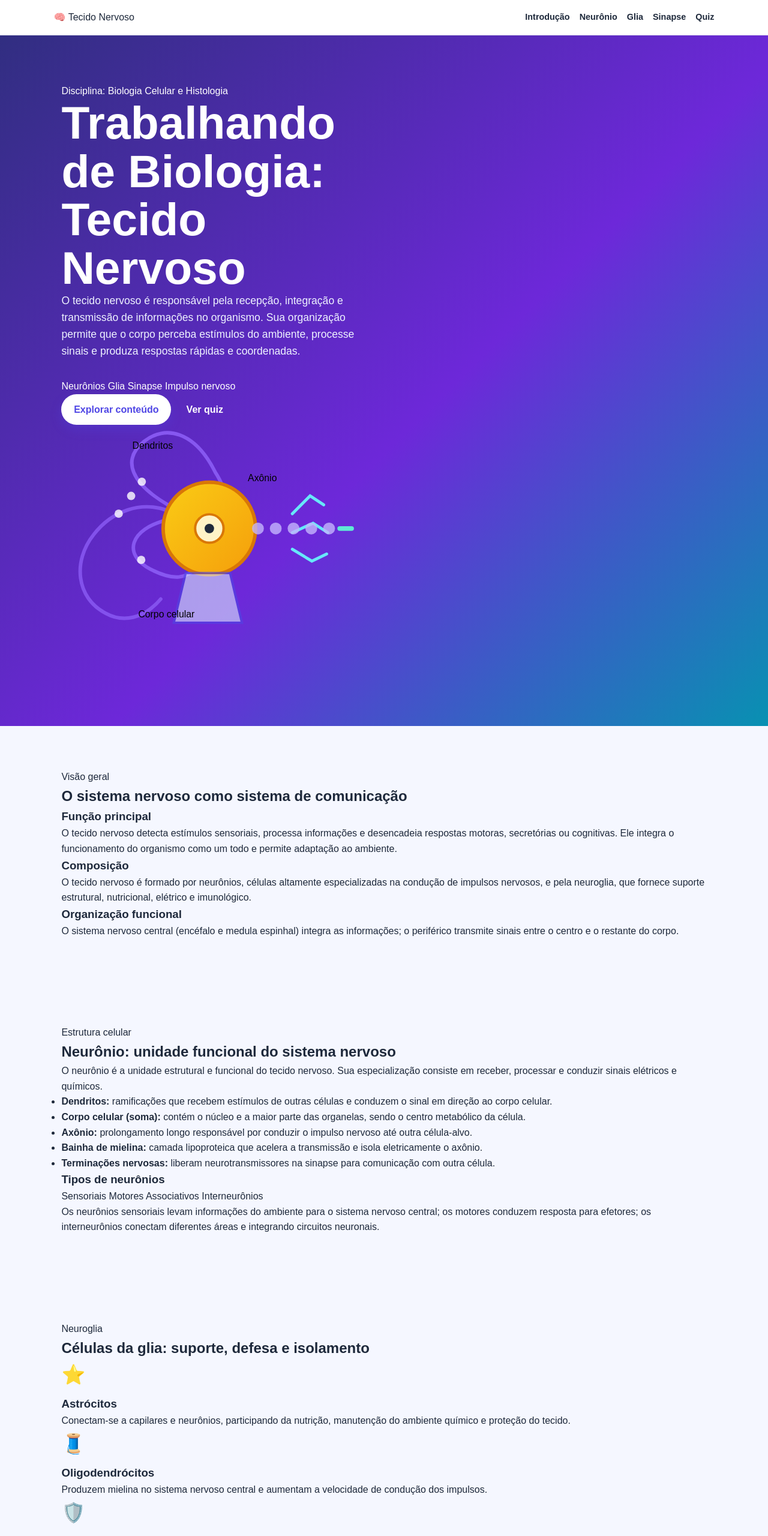
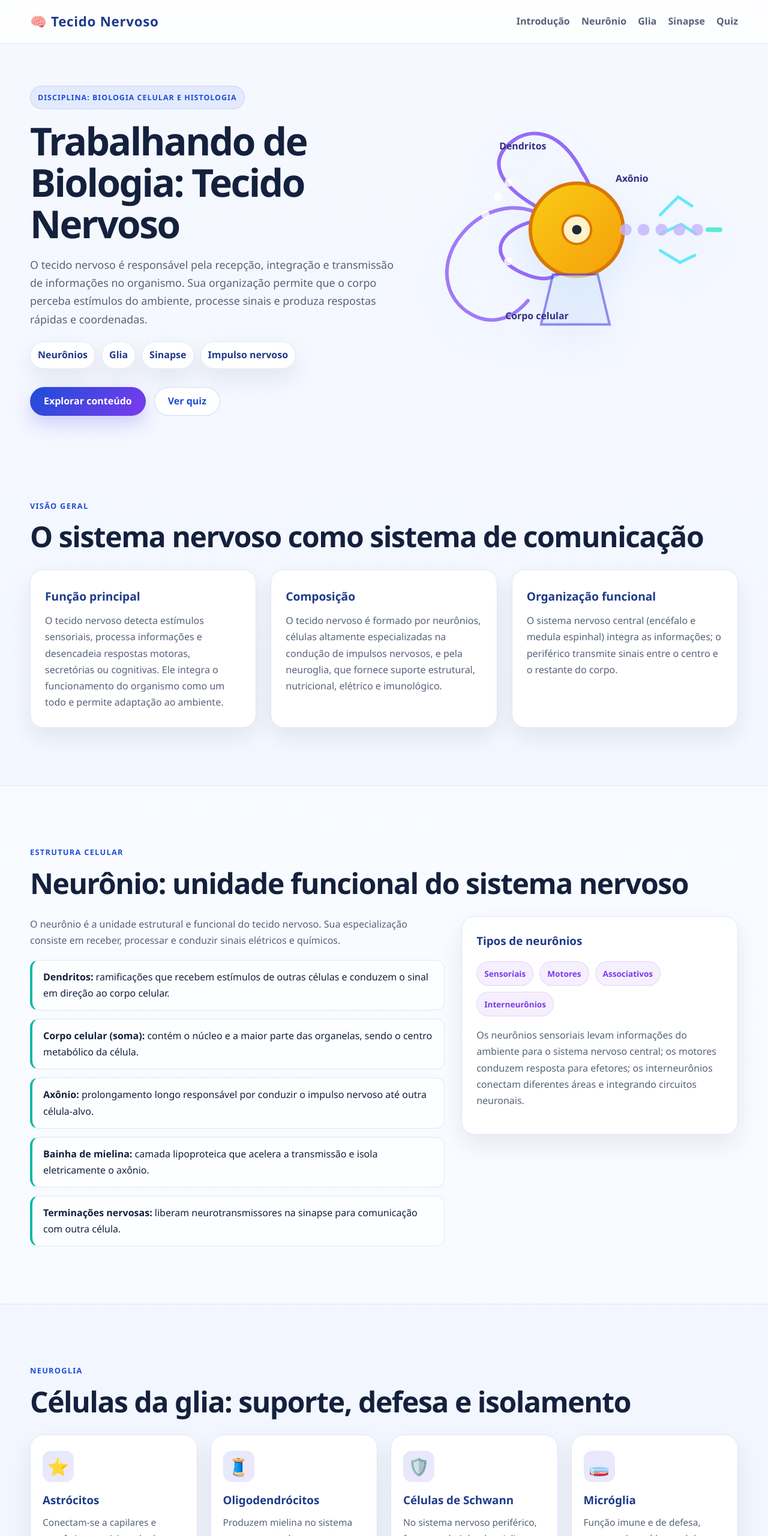
Before and after one commit to izaquesampaio-blip/TRABALHO-DE-BIOLOGIA-2, a plain HTML site: page index.html in a window 1280 px wide. Shown: the top 2560 px of the page at 60% size. Drawn offline with Linux system fonts and the light colour scheme.

Commit message:
Atualiza o CSS para um visual mais acadêmico e universitário

```diff
--- a/style.css
+++ b/style.css
@@ -1,15 +1,580 @@
-:root{--primary:#4f46e5;--secondary:#7c3aed;--cyan:#0891b2;--ink:#1e293b;--muted:#64748b;--bg:#f5f7ff;--card:#fff;--border:#e2e8f0;--success:#15803d;--danger:#b91c1b;--shadow:0 10px 30px #1e293b18}
-*{box-sizing:border-box;margin:0;padding:0}html{scroll-behavior:smooth}body{font-family:Arial,Helvetica,sans-serif;line-height:1.6;color:var(--ink);background:var(--bg)}a{color:inherit;text-decoration:none}button{font:inherit;cursor:pointer}
-.nav{position:sticky;top:0;z-index:10;display:flex;justify-content:space-between;align-items:center;gap:1rem;padding:1rem 7%;background:#fffffff2;border-bottom:1px solid var(--border);backdrop-filter:blur(10px)}.logo{font-size:1.25rem;font-weight:800;color:var(--primary)}.nav ul{display:flex;flex-wrap:wrap;gap:1rem;list-style:none;font-size:.9rem;font-weight:700}.nav a:hover{color:var(--primary)}
-.hero{display:grid;grid-template-columns:1fr 1fr;align-items:center;gap:3rem;min-height:540px;padding:5rem 8%;color:#fff;background:linear-gradient(135deg,#312e81,#6d28d9 55%,#0891b2)}.hero h1{font-size:clamp(2.5rem,6vw,4.8rem);line-height:1.05}.hero h2{margin:1rem 0;color:#e0e7ff;font-weight:500}.hero p{max-width:580px;margin-bottom:2rem;color:#eef2ff;font-size:1.1rem}.btn{display:inline-block;padding:.8rem 1.3rem;border:0;border-radius:999px;font-weight:700;transition:.25s}.btn-primary{color:#fff;background:var(--primary);box-shadow:0 8px 18px #4f46e54d}.hero .btn-primary{background:#fff;color:var(--primary)}.btn:hover{transform:translateY(-3px)}
-.hero-art{display:flex;justify-content:center;align-items:center;min-height:280px}.neuron-art{position:relative;width:280px;height:210px;animation:float 4s ease-in-out infinite}.neuron-art:before{content:'◉';position:absolute;top:65px;left:105px;z-index:2;display:grid;place-items:center;width:75px;height:75px;border:7px solid #fef08a;border-radius:50%;color:#92400e;background:#facc15;font-size:2rem;box-shadow:0 0 30px #facc1580}.neuron-art:after{content:'';position:absolute;top:101px;left:170px;width:105px;height:10px;border-radius:10px;background:#67e8f9;box-shadow:30px 0 #67e8f9}.branch{position:absolute;left:10px;width:125px;height:8px;border-radius:8px;background:#c4b5fd;transform-origin:right}.b1{top:85px;transform:rotate(-35deg)}.b2{top:125px;transform:rotate(-5deg)}.b3{top:165px;transform:rotate(28deg)}@keyframes float{50%{transform:translateY(-12px)}}
-section{padding:4.5rem 8%}.title{text-align:center;color:var(--primary);font-size:clamp(1.8rem,4vw,2.7rem);margin-bottom:.6rem}.subtitle{max-width:700px;margin:0 auto 2.2rem;text-align:center;color:var(--muted)}
-.grid{display:grid;grid-template-columns:repeat(3,1fr);gap:1.3rem}.card,.tab-panel,.quiz,.case{padding:1.5rem;background:var(--card);border:1px solid var(--border);border-radius:18px;box-shadow:var(--shadow)}.card{transition:.25s}.card:hover{transform:translateY(-5px)}.card h3{margin-bottom:.5rem;color:var(--primary)}.card p{color:var(--muted)}.icon{font-size:2rem;margin-bottom:.5rem}.objectives{display:grid;grid-template-columns:repeat(2,1fr);gap:1rem;max-width:900px;margin:auto}.objective{padding:1rem 1.2rem;background:#fff;border-left:5px solid var(--cyan);border-radius:10px;box-shadow:0 5px 16px #0f172a12}.objective:before{content:'✓';margin-right:.6rem;color:var(--success);font-weight:bold}
-.content-section{background:#eef2ff}.tabs{display:flex;flex-wrap:wrap;justify-content:center;gap:.6rem;margin-bottom:1.5rem}.tab{padding:.7rem 1rem;border:1px solid var(--border);border-radius:999px;background:#fff;font-weight:bold}.tab.active,.tab:hover{color:#fff;background:var(--primary);border-color:var(--primary)}.tab-panel{display:none;max-width:850px;margin:auto;animation:show .3s}.tab-panel.active{display:block}@keyframes show{from{opacity:0;transform:translateY(8px)}to{opacity:1;transform:none}}
-.diagram{position:relative;max-width:900px;height:280px;margin:1.5rem auto;padding:1rem;overflow:hidden;background:#fff;border:2px dashed #a5b4fc;border-radius:18px}.body-cell{position:absolute;top:95px;left:40%;z-index:2;display:grid;place-items:center;width:90px;height:90px;border:6px solid #f59e0b;border-radius:50%;background:#facc15;font-size:.75rem;font-weight:bold;text-align:center}.axon{position:absolute;top:134px;left:49%;width:40%;height:13px;border-radius:10px;background:var(--primary)}.dendrite{position:absolute;left:25%;width:125px;height:7px;border-radius:8px;background:var(--secondary);transform-origin:right}.d1{top:105px;transform:rotate(-25deg)}.d2{top:137px;transform:rotate(8deg)}.d3{top:170px;transform:rotate(28deg)}.myelin{position:absolute;top:-12px;width:60px;height:38px;border:4px solid #22d3ee;border-radius:20px;background:#cffafe}.m1{left:18px}.m2{left:95px}.m3{left:172px}.m4{left:249px}.label{position:absolute;padding:.3rem .6rem;border:1px solid #fbbf24;border-radius:7px;background:#fef3c7;font-size:.75rem;font-weight:bold}
-.glia{grid-template-columns:repeat(4,1fr)}.synapse{text-align:center}.animation{position:relative;display:flex;justify-content:space-around;align-items:center;height:150px;margin:1.5rem 0;overflow:hidden;background:#f8fafc;border-radius:12px}.terminal{width:145px;height:55px;border-radius:50%;background:var(--primary)}.cleft{width:70px;height:5px;background:#ef4444}.dot{position:absolute;width:12px;height:12px;border-radius:50%;background:#facc15;opacity:0}.animation.play .dot{animation:cross 2s linear infinite}@keyframes cross{0%{left:35%;opacity:0}20%,80%{opacity:1}100%{left:65%;opacity:0}}
-.track{height:17px;margin:1.5rem 0;overflow:hidden;border-radius:20px;background:#cbd5e1}.track:after{content:'';display:block;width:12%;height:100%;border-radius:inherit;background:linear-gradient(90deg,var(--cyan),var(--primary));transform:translateX(-100%)}.track.active:after{animation:move 2.5s linear infinite}@keyframes move{to{transform:translateX(900%)}}
-.case{max-width:900px;margin:auto;border-left:7px solid #f59e0b;background:linear-gradient(135deg,#fff7ed,#fef3c7)}.case h3{color:#b45309;margin-bottom:.7rem}.answer{display:none;margin-top:1rem;padding:1rem;color:#166534;background:#dcfce7;border-radius:9px}.answer.show{display:block}
-.quiz{max-width:850px;margin:auto}.question{padding-bottom:1.3rem;margin-bottom:1.3rem;border-bottom:1px solid var(--border)}.question h3{margin-bottom:.7rem;color:var(--primary)}.option{display:block;padding:.7rem 1rem;margin:.5rem 0;border:1px solid var(--border);border-radius:9px;background:#f8fafc;cursor:pointer}.option:hover{border-color:var(--primary);background:#eef2ff}.option input{margin-right:.5rem;accent-color:var(--primary)}.correct{border-color:var(--success)!important;background:#dcfce7!important}.incorrect{border-color:var(--danger)!important;background:#fee2e2!important}.result{margin-top:1rem;padding:1rem;text-align:center;font-weight:bold;background:#eef2ff;border-radius:9px}
-.summary{background:#eef2ff}.summary ul,.refs ul{max-width:800px;margin:auto;padding-left:1.3rem}.summary li,.refs li{margin:.6rem 0}footer{padding:2rem;text-align:center;color:#e0e7ff;background:#1e1b4b}
-:focus-visible{outline:3px solid #facc15;outline-offset:3px}@media(max-width:850px){.hero{grid-template-columns:1fr;text-align:center}.hero p{margin-left:auto;margin-right:auto}.grid,.glia{grid-template-columns:repeat(2,1fr)}}@media(max-width:600px){.nav{flex-direction:column}.nav ul{justify-content:center;font-size:.8rem}.hero{padding:4rem 5%}section{padding:3.5rem 5%}.grid,.objectives,.glia{grid-template-columns:1fr}.diagram{transform:scale(.75);transform-origin:top center;margin-bottom:-65px}}
+:root {
+  --bg: #f4f7fb;
+  --panel: #ffffff;
+  --panel-alt: #eef3ff;
+  --primary: #1d4ed8;
+  --primary-strong: #1e3a8a;
+  --secondary: #7c3aed;
+  --accent: #14b8a6;
+  --text: #14213d;
+  --muted: #57627a;
+  --line: #dfe8f5;
+  --success: #0f766e;
+  --shadow: 0 16px 38px rgba(17, 24, 39, 0.08);
+  --radius: 22px;
+  --radius-sm: 14px;
+}
+
+* {
+  box-sizing: border-box;
+  margin: 0;
+  padding: 0;
+}
+
+html {
+  scroll-behavior: smooth;
+}
+
+body {
+  font-family: "Segoe UI", Tahoma, Geneva, Verdana, sans-serif;
+  background: linear-gradient(180deg, #f5f8ff 0%, #eef4ff 100%);
+  color: var(--text);
+  line-height: 1.7;
+}
+
+img, svg {
+  max-width: 100%;
+  display: block;
+}
+
+a {
+  text-decoration: none;
+  color: inherit;
+}
+
+.container {
+  width: min(1180px, calc(100% - 32px));
+  margin: 0 auto;
+}
+
+.topbar {
+  position: sticky;
+  top: 0;
+  z-index: 30;
+  backdrop-filter: blur(12px);
+  background: rgba(255,255,255,0.82);
+  border-bottom: 1px solid var(--line);
+}
+
+.nav {
+  display: flex;
+  align-items: center;
+  justify-content: space-between;
+  min-height: 72px;
+}
+
+.brand {
+  font-size: 1.4rem;
+  font-weight: 800;
+  color: var(--primary-strong);
+  letter-spacing: 0.03em;
+}
+
+.nav ul {
+  display: flex;
+  list-style: none;
+  gap: 1.2rem;
+  flex-wrap: wrap;
+}
+
+.nav li a {
+  color: var(--muted);
+  font-weight: 600;
+  transition: color 0.2s ease;
+}
+
+.nav li a:hover {
+  color: var(--primary);
+}
+
+.hero {
+  padding: 70px 0 40px;
+}
+
+.hero-grid {
+  display: grid;
+  grid-template-columns: 1.1fr 0.9fr;
+  align-items: center;
+  gap: 32px;
+}
+
+.eyebrow {
+  display: inline-block;
+  background: rgba(29, 78, 216, 0.08);
+  color: var(--primary);
+  border: 1px solid rgba(29, 78, 216, 0.15);
+  padding: 8px 12px;
+  border-radius: 999px;
+  font-weight: 700;
+  font-size: 0.78rem;
+  letter-spacing: 0.08em;
+  text-transform: uppercase;
+}
+
+.hero-copy h1 {
+  margin-top: 18px;
+  font-size: clamp(2.2rem, 5vw, 4.1rem);
+  line-height: 1.08;
+  letter-spacing: -0.04em;
+}
+
+.hero-copy p {
+  margin-top: 18px;
+  max-width: 620px;
+  font-size: 1.12rem;
+  color: var(--muted);
+}
+
+.hero-badges {
+  margin-top: 22px;
+  display: flex;
+  flex-wrap: wrap;
+  gap: 10px;
+}
+
+.hero-badges span {
+  background: #ffffff;
+  border: 1px solid var(--line);
+  color: var(--primary-strong);
+  font-weight: 700;
+  padding: 8px 12px;
+  border-radius: 999px;
+  box-shadow: var(--shadow);
+}
+
+.hero-actions {
+  display: flex;
+  gap: 14px;
+  margin-top: 30px;
+  flex-wrap: wrap;
+}
+
+.btn {
+  display: inline-flex;
+  align-items: center;
+  justify-content: center;
+  min-height: 48px;
+  padding: 0 22px;
+  border-radius: 999px;
+  font-weight: 700;
+  transition: transform 0.2s ease, box-shadow 0.2s ease;
+  border: 1px solid transparent;
+}
+
+.btn:hover {
+  transform: translateY(-2px);
+}
+
+.btn-primary {
+  background: linear-gradient(135deg, var(--primary), var(--secondary));
+  color: white;
+  box-shadow: 0 14px 30px rgba(79, 70, 229, 0.22);
+}
+
+.btn-secondary {
+  background: white;
+  color: var(--primary);
+  border-color: rgba(29, 78, 216, 0.2);
+}
+
+.hero-visual {
+  display: flex;
+  justify-content: center;
+}
+
+.neuron-svg {
+  width: min(100%, 520px);
+  filter: drop-shadow(0 24px 30px rgba(59, 130, 246, 0.12));
+}
+
+.label-tag {
+  font-size: 16px;
+  font-weight: 700;
+  fill: #312e81;
+}
+
+.section {
+  padding: 96px 0;
+}
+
+.section.alt {
+  background: rgba(255,255,255,0.4);
+  border-top: 1px solid var(--line);
+  border-bottom: 1px solid var(--line);
+}
+
+.section-kicker {
+  display: inline-block;
+  margin-bottom: 12px;
+  font-size: 0.8rem;
+  font-weight: 800;
+  letter-spacing: 0.1em;
+  text-transform: uppercase;
+  color: var(--primary);
+}
+
+.section-title {
+  font-size: clamp(2rem, 4vw, 3rem);
+  line-height: 1.15;
+  margin-bottom: 28px;
+  letter-spacing: -0.03em;
+}
+
+.intro-grid {
+  display: grid;
+  grid-template-columns: repeat(3, minmax(0, 1fr));
+  gap: 24px;
+}
+
+.info-card,
+.mini-card,
+.micro-panel,
+.quiz-card,
+.case-box,
+.signal-card {
+  background: var(--panel);
+  border: 1px solid var(--line);
+  border-radius: var(--radius);
+  box-shadow: var(--shadow);
+}
+
+.info-card {
+  padding: 28px 24px;
+}
+
+.info-card h3 {
+  margin-bottom: 10px;
+  color: var(--primary-strong);
+  font-size: 1.2rem;
+}
+
+.info-card p {
+  color: var(--muted);
+}
+
+.two-columns {
+  display: grid;
+  grid-template-columns: 1.2fr 0.8fr;
+  gap: 28px;
+  align-items: start;
+}
+
+.two-columns p {
+  color: var(--muted);
+  margin-bottom: 18px;
+}
+
+.check-list {
+  list-style: none;
+  display: grid;
+  gap: 14px;
+  padding-left: 0;
+}
+
+.check-list li {
+  position: relative;
+  background: rgba(255,255,255,0.75);
+  border: 1px solid var(--line);
+  border-left: 4px solid var(--accent);
+  border-radius: 14px;
+  padding: 14px 16px 14px 18px;
+  color: var(--text);
+}
+
+.micro-panel {
+  padding: 24px;
+}
+
+.micro-panel h3 {
+  color: var(--primary-strong);
+  margin-bottom: 18px;
+}
+
+.chip-grid {
+  display: flex;
+  flex-wrap: wrap;
+  gap: 10px;
+  margin-bottom: 18px;
+}
+
+.chip {
+  display: inline-flex;
+  align-items: center;
+  padding: 8px 12px;
+  background: rgba(124, 58, 237, 0.08);
+  color: var(--secondary);
+  border: 1px solid rgba(124, 58, 237, 0.15);
+  border-radius: 999px;
+  font-weight: 700;
+  font-size: 0.85rem;
+}
+
+.card-grid {
+  display: grid;
+  gap: 22px;
+}
+
+.four-columns {
+  grid-template-columns: repeat(4, minmax(0, 1fr));
+}
+
+.mini-card {
+  padding: 26px 20px;
+}
+
+.icon {
+  width: 52px;
+  height: 52px;
+  border-radius: 14px;
+  display: flex;
+  align-items: center;
+  justify-content: center;
+  background: linear-gradient(135deg, rgba(29, 78, 216, 0.12), rgba(124, 58, 237, 0.12));
+  font-size: 1.8rem;
+  margin-bottom: 14px;
+}
+
+.mini-card h3 {
+  margin-bottom: 8px;
+  color: var(--primary-strong);
+}
+
+.mini-card p {
+  color: var(--muted);
+  font-size: 0.97rem;
+}
+
+.synapse-layout {
+  align-items: center;
+}
+
+.synapse-box {
+  display: flex;
+  justify-content: center;
+}
+
+.synapse-visual {
+  width: min(100%, 520px);
+  height: 220px;
+  position: relative;
+  display: grid;
+  grid-template-columns: 1fr 150px 1fr;
+  align-items: center;
+  background: linear-gradient(180deg, #fdfdff 0%, #edf4ff 100%);
+  border: 1px solid var(--line);
+  border-radius: var(--radius);
+  padding: 18px;
+  box-shadow: var(--shadow);
+  overflow: hidden;
+}
+
+.pre, .post {
+  display: flex;
+  justify-content: center;
+  align-items: center;
+  height: 120px;
+  border-radius: 22px;
+  font-weight: 700;
+  color: var(--primary-strong);
+  background: linear-gradient(180deg, rgba(29,78,216,0.08), rgba(124,58,237,0.06));
+  border: 1px solid rgba(29,78,216,0.12);
+}
+
+.pre {
+  position: relative;
+}
+
+.post {
+  position: relative;
+}
+
+.cleft {
+  height: 100%;
+  position: relative;
+  display: flex;
+  align-items: center;
+  justify-content: center;
+}
+
+.cleft::before {
+  content: "";
+  display: block;
+  width: 100%;
+  height: 4px;
+  background: linear-gradient(90deg, transparent, #d946ef, transparent);
+  box-shadow: 0 0 14px rgba(217, 70, 239, 0.18);
+}
+
+.neurotransmitter {
+  position: absolute;
+  width: 14px;
+  height: 14px;
+  border-radius: 50%;
+  background: linear-gradient(135deg, #fbbf24, #f59e0b);
+  box-shadow: 0 0 12px rgba(251, 191, 36, 0.6);
+  animation: travel 2.8s ease-in-out infinite;
+}
+
+.t1 { animation-delay: 0s; }
+.t2 { animation-delay: 0.7s; }
+.t3 { animation-delay: 1.4s; }
+
+@keyframes travel {
+  0% { transform: translateX(-50px) scale(0.8); opacity: 0; }
+  20% { opacity: 1; }
+  80% { opacity: 1; }
+  100% { transform: translateX(50px) scale(1.1); opacity: 0; }
+}
+
+.fact-box {
+  background: rgba(20, 184, 166, 0.08);
+  border: 1px solid rgba(20, 184, 166, 0.2);
+  border-radius: var(--radius-sm);
+  padding: 16px 18px;
+  color: var(--text);
+  font-weight: 500;
+}
+
+.signal-card {
+  padding: 26px 22px;
+}
+
+.signal-line {
+  position: relative;
+  width: 100%;
+  height: 22px;
+  background: linear-gradient(90deg, #e2e8f0, #cbd5e1);
+  border-radius: 999px;
+  overflow: hidden;
+  margin-bottom: 18px;
+}
+
+.signal-ball {
+  position: absolute;
+  left: -30px;
+  top: 50%;
+  width: 18px;
+  height: 18px;
+  border-radius: 50%;
+  transform: translateY(-50%);
+  background: linear-gradient(135deg, #4f46e5, #7c3aed);
+  box-shadow: 0 0 18px rgba(79,70,229,0.38);
+  animation: moveBall 3s linear infinite;
+}
+
+@keyframes moveBall {
+  0% { left: -20px; }
+  100% { left: calc(100% - 10px); }
+}
+
+.case-box {
+  padding: 30px 28px;
+  background: linear-gradient(135deg, rgba(251, 191, 36, 0.08), rgba(255,255,255,0.8));
+  border-left: 5px solid #f59e0b;
+}
+
+.case-box p {
+  color: var(--muted);
+  margin-bottom: 12px;
+}
+
+.quiz-card {
+  padding: 28px 24px;
+  background: rgba(255,255,255,0.92);
+}
+
+.question {
+  padding: 18px 0;
+  border-bottom: 1px solid var(--line);
+}
+
+.question:last-of-type {
+  border-bottom: none;
+}
+
+.question p {
+  font-weight: 700;
+  margin-bottom: 10px;
+}
+
+.question label {
+  display: flex;
+  align-items: center;
+  gap: 10px;
+  margin-top: 10px;
+  color: var(--text);
+  background: #f8fafc;
+  border: 1px solid var(--line);
+  padding: 12px 14px;
+  border-radius: 12px;
+  cursor: pointer;
+}
+
+.question input {
+  accent-color: var(--primary);
+}
+
+.quiz-actions {
+  display: flex;
+  gap: 14px;
+  margin-top: 22px;
+  flex-wrap: wrap;
+}
+
+.quiz-result {
+  min-height: 28px;
+  margin-top: 18px;
+  font-weight: 700;
+  color: var(--primary-strong);
+}
+
+.footer {
+  background: #111827;
+  color: #e5e7eb;
+  padding: 26px 0;
+}
+
+.footer-content {
+  display: flex;
+  justify-content: space-between;
+  gap: 18px;
+  flex-wrap: wrap;
+}
+
+@media (max-width: 960px) {
+  .hero-grid, .two-columns, .intro-grid, .four-columns {
+    grid-template-columns: 1fr;
+  }
+
+  .four-columns {
+    grid-template-columns: repeat(2, minmax(0, 1fr));
+  }
+}
+
+@media (max-width: 640px) {
+  .nav {
+    flex-direction: column;
+    justify-content: center;
+    padding: 18px 0;
+  }
+
+  .nav ul {
+    justify-content: center;
+  }
+
+  .hero {
+    padding-top: 48px;
+  }
+
+  .hero-copy h1 {
+    font-size: 2.3rem;
+  }
+
+  .four-columns {
+    grid-template-columns: 1fr;
+  }
+
+  .footer-content {
+    flex-direction: column;
+  }
+}
```
